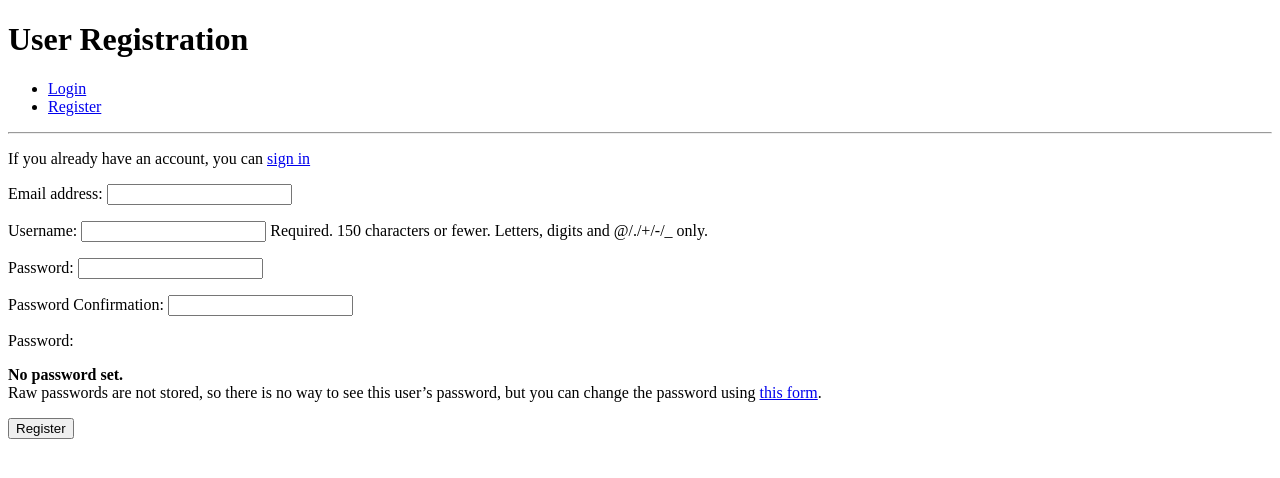
After one commit to albenakr/django-authentication, a Django app: page /accounts/register/ in a window 1280 px wide. The commit adds this page. Shown: the top 478 px of the page. Run offline with Django 3.2, Linux system fonts and the light colour scheme.

Commit message:
Registration functionality

```diff
--- a/accounts/forms.py
+++ b/accounts/forms.py
@@ -1,7 +1,43 @@
 from django import forms
+from django.contrib.auth.models import User
+from django.contrib.auth.forms import UserChangeForm
+from django.core.exceptions import ValidationError
 
 
 class UserLoginForm(forms.Form):
     """Form to be used to log user"""
     username = forms.CharField()
     password = forms.CharField(widget=forms.PasswordInput)
+
+
+class UserRegistrationForm(UserChangeForm):
+    """Form used to register new user"""
+    password1 = forms.CharField(
+        label="Password",
+        widget=forms.PasswordInput)
+    password2 = forms.CharField(
+        label="Password Confirmation",
+        widget=forms.PasswordInput)
+
+    class Meta:
+        model = User
+        fields = ['email', 'username', 'password1', 'password2']
+
+    def clean_email(self):
+        email = self.cleaned_data.get('email')
+        username = self.cleaned_data.get('username')
+        if User.objects.filter(email=email).exclude(username=username):
+            raise forms.ValidationError(u'Email address must be unique')
+        return email
+
+    def clean_password2(self):
+        password1 = self.cleaned_data.get('password1')
+        password2 = self.cleaned_data.get('password2')
+
+        if not password1 or not password2:
+            raise ValidationError("Please confirm your password")
+
+        if password1 != password2:
+            raise ValidationError("Passwords must match")
+
+        return password2
--- /dev/null
+++ b/accounts/templates/registration.html
@@ -0,0 +1,16 @@
+<!DOCTYPE html>
+
+{% extends 'base.html' %}
+{% block page_title %}Registration Page{% endblock %}
+
+{% block page_heading %}User Registration{% endblock %}
+
+{% block content %}
+<p>If you already have an account, you can <a href="{% url 'login' %}">sign in </a></p>
+
+<form method="POST">
+	{% csrf_token %}
+	{{ registration_form.as_p }}
+	<button type="submit">Register</button>
+</form>
+{% endblock %}
--- a/accounts/views.py
+++ b/accounts/views.py
@@ -1,7 +1,7 @@
 from django.shortcuts import render, redirect, reverse
 from django.contrib import auth, messages
 from django.contrib.auth.decorators import login_required
-from accounts.forms import UserLoginForm
+from accounts.forms import UserLoginForm, UserRegistrationForm
 
 
 # Create your views here.
@@ -38,3 +38,29 @@ def login(request):
     else:
         login_form = UserLoginForm()
     return render(request, 'login.html', {'login_form': login_form})
+
+
+def registration(request):
+    """Render the registration page"""
+    if request.user.is_authenticated:
+        return redirect(reverse('index'))
+
+    if request.method == "POST":
+        registration_form = UserRegistrationForm(request.POST)
+
+        if registration_form.is_valid():
+            registration_form.save()
+
+            user = auth.authenticate(
+                username=request.POST['username'],
+                password=request.POST['password1'])
+
+            if user:
+                auth.login(user=user, request=request)
+                messages.success(request, "You have successfully registered")
+            else:
+                messages.error(request, "Unable to register your account at this time")
+    else:
+        registration_form = UserRegistrationForm()
+    return render(request, 'registration.html', {
+        "registration_form": registration_form})
--- a/django_auth/urls.py
+++ b/django_auth/urls.py
@@ -15,12 +15,14 @@ Including another URLconf
 """
 from django.conf.urls import url
 from django.contrib import admin
-from accounts.views import index, logout, login
+from accounts.views import index, logout, login, registration
 
 urlpatterns = [
     url(r'^admin/', admin.site.urls),
     url(r'^$', index, name="index"),
     url(r'^accounts/logout/$', logout, name="logout"),
     url(r'^accounts/login/$', login, name="login"),
+    url(r'^accounts/register/$', registration, name="registration"),
+
 
 ]
--- a/templates/base.html
+++ b/templates/base.html
@@ -18,7 +18,7 @@
 			<li><a href="{% url 'logout' %}">Logout</a></li>
 			{% else %}
 			<li><a href="{% url 'login' %}">Login</a></li>
-			<li><a href="#">Register</a></li>
+			<li><a href="{% url 'registration' %}">Register</a></li>
 			{% endif %}
 		</ul>
 	</nav>
```
